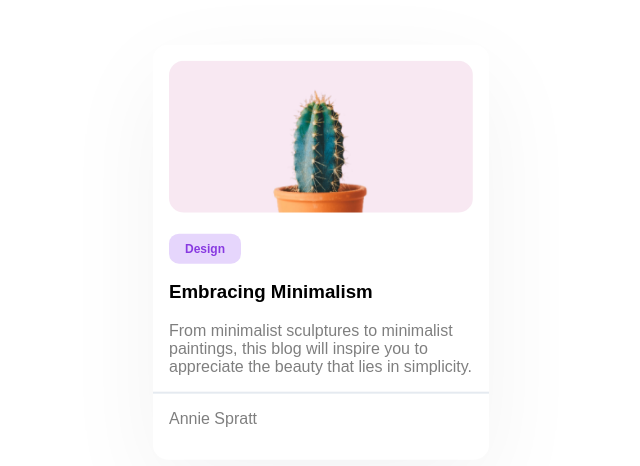
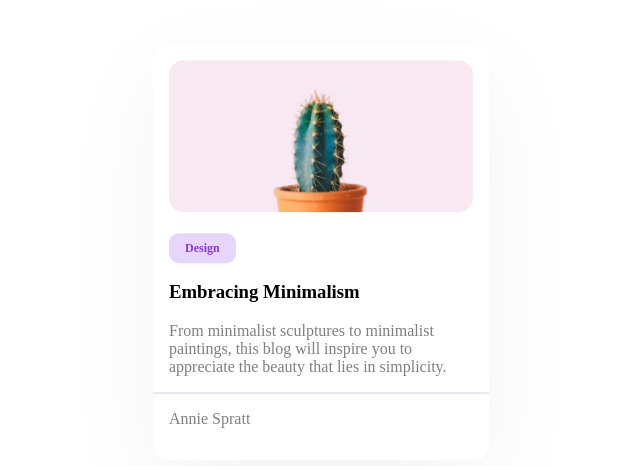
Before and after one commit to PoramatMoonkum/devChallengers, a plain HTML site: page Canller/responsive-web-starter/Desktop.html in a window 1280 px wide. Shown: the part 148-614 px from the top of the page, without its empty margins (319-959 px from the left). Drawn offline with Linux system fonts and the light colour scheme.

Commit message:
Update Desktop.html

```diff
--- a/Canller/responsive-web-starter/Desktop.html
+++ b/Canller/responsive-web-starter/Desktop.html
@@ -61,12 +61,10 @@
       .styled-image {
         border-radius: 15px; /* ขอบมุมของรูป */
       }
-      h4 {
-        font-family: "Sora", sans-serif;
-        font-size: 15px;
-        margin: 0;
-      }
-
+      .p
+      {
+        font-family: "Sora";
+        font-size: 10px;      }
       /* Style the counter cards */
       .card {
         box-shadow: 0px 30px 100px 0px rgba(17, 23, 41, 0.05);
@@ -95,14 +93,14 @@
             height="152"
             alt="Cactus Image"
           />
-          <h6><span>Design</span></h6>
-          <h3>Embracing Minimalism</h3>
+          <h6><span><font face="Sora">Design</font></span></h6>
+          <h3><font face="Sora">Embracing Minimalism</font></h3>
           <p style="opacity: 0.5">
-            From minimalist sculptures to minimalist paintings, this blog will
-            inspire you to appreciate the beauty that lies in simplicity.
+            <font face="Sora">From minimalist sculptures to minimalist paintings, this blog will
+              inspire you to appreciate the beauty that lies in simplicity.</font>
           </p>
           <div class="card-footer"></div>
-          <p style="opacity: 0.5">Annie Spratt</p>
+          <p style="opacity: 0.5"><font face="Sora">Annie Spratt</font></p>
         </div>
       </div>
     </div>
```
